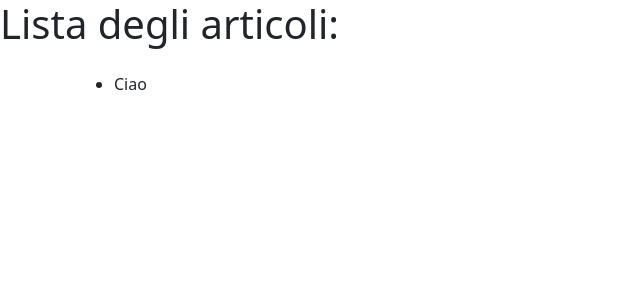
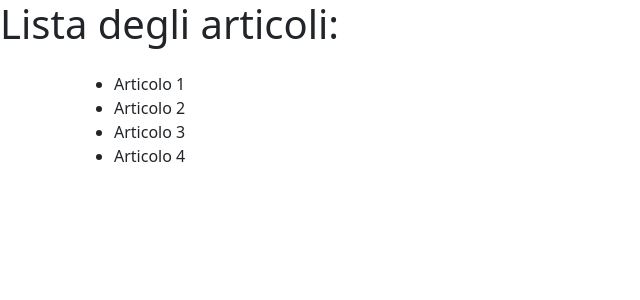
Before and after one commit to giovannipastorini/react-form, a React (Vite) app: page / in a window 1280 px wide. Shown: the top 300 px of the page, without its empty margins (0-640 px from the left). Built offline with nearby package versions, Linux system fonts and the light colour scheme.

Commit message:
Refactor AppList component to display articles from data source

```diff
--- a/src/App.jsx
+++ b/src/App.jsx
@@ -1,4 +1,3 @@
-/* import { useState } from 'react' */
 import AppList from "./components/AppList"
 
 function App() {
--- a/src/components/AppList.jsx
+++ b/src/components/AppList.jsx
@@ -1,8 +1,24 @@
+import { useState } from 'react'
+
+
+import {papers} from "../data/app_data"
+
+
 export default function AppList (){
 
+    const [papersList, setPapersList]= useState(papers);
+
     return(
-        <ul>
-            <li>Ciao</li>
-        </ul>
+        <div>
+                <ul>
+                {
+                    papersList.map(articolo =>{
+                        return(
+                            <li key={articolo.id}>{articolo.title}</li>
+                        )
+                    })
+                }
+            </ul>
+        </div>
     )
 }
--- a/src/data/app_data.js
+++ b/src/data/app_data.js
@@ -27,3 +27,5 @@ const papers=[
         body: "Lorem ipsum dolor sit amet consectetur adipisicing elit. Nobis eveniet cum magnam aperiam minima, suscipit blanditiis, quis tempora similique molestiae explicabo esse, expedita cumque minus sint repudiandae ratione unde id."
     }
 ]
+
+export {papers}
```
